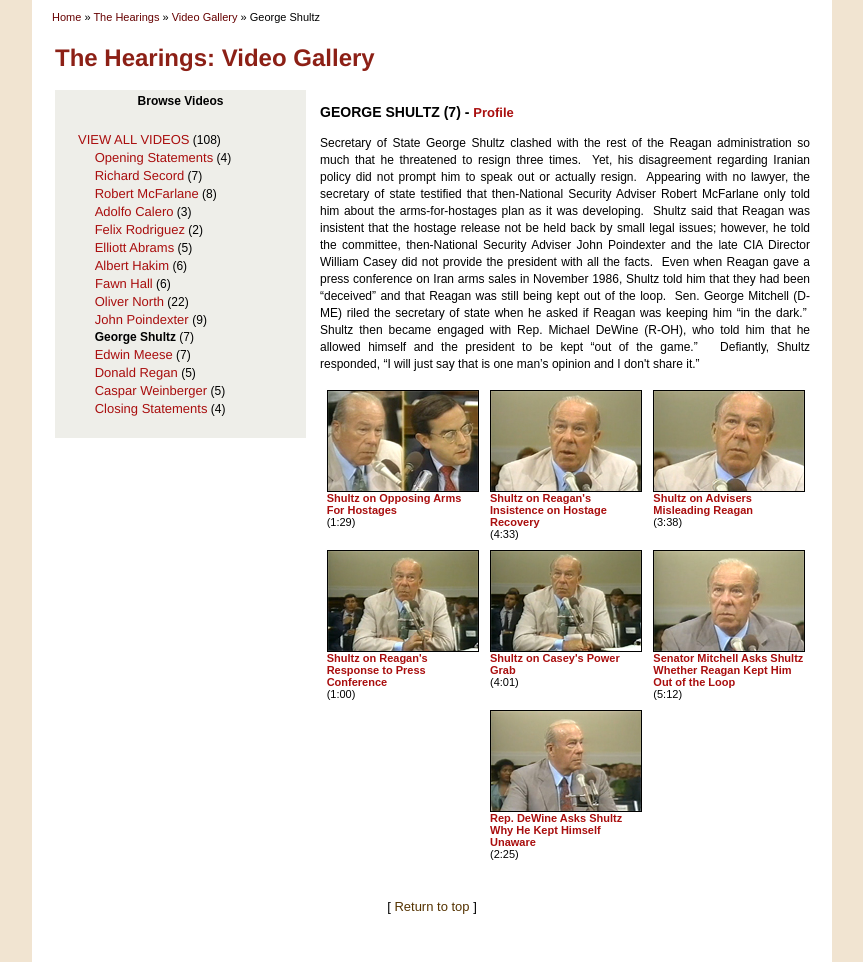
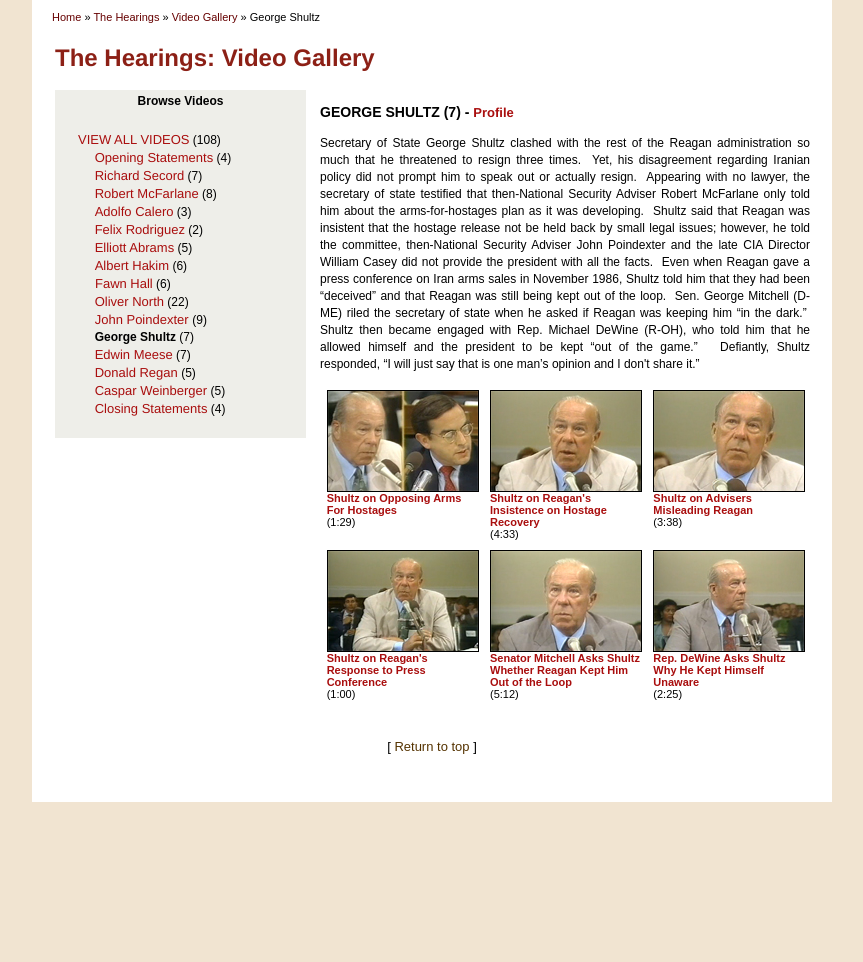
Before and after one commit to rcchan/irancontra, a PHP site: page /h-gs-gallery.php in a window 1280 px wide. Shown: the part 501-1463 px from the top of the page, without its empty margins (208-1071 px from the left). After the commit the page ends 1303 px from the top, so only its background shows below. Run offline with PHP 8.4, Linux system fonts and the light colour scheme; some libraries are stand-ins or nearby versions.

Commit message:
Remove gs5 manually due to jpg extension issue

```diff
--- a/h-gs-gallery.php
+++ b/h-gs-gallery.php
@@ -84,16 +84,6 @@
 </div>
 <div class="galleryvideocontainer">
   <div class="galleryvideothumbnail">
-    <a href="transcripts/gs-5.php"><img src="thumbnails/gs5.jpg" /></a>
-  </div>
-  <div class="galleryvideolink">
-    <a href="transcripts/gs-5.php" class="video">Shultz on Casey's Power Grab</a>
-    <br />
-    (4:01)
-  </div>
-</div>
-<div class="galleryvideocontainer">
-  <div class="galleryvideothumbnail">
     <a href="transcripts/gs-6.php"><img src="thumbnails/gs6.jpg" /></a>
   </div>
   <div class="galleryvideolink">
```
Also changed, not shown: gallery.php (+0 -10 lines).
